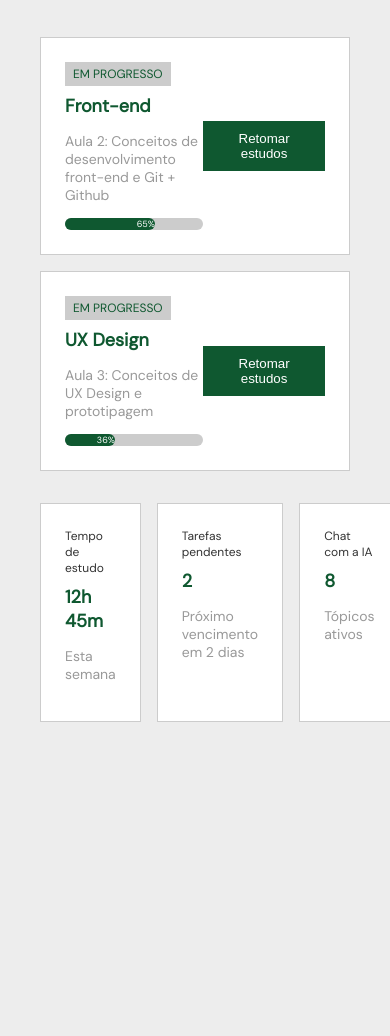
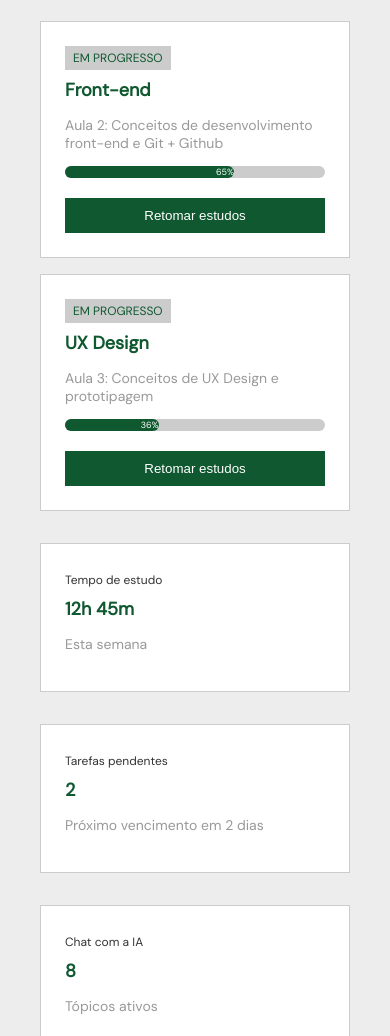
Before and after one commit to lucasbeskow/app-aluno, a plain HTML site: page dashboard.html in a window 390 px wide. Shown: the part 245-1281 px from the top of the page. Before the commit the page ends 983 px from the top, so only its background shows below. Drawn offline with Linux system fonts and the light colour scheme.

Commit message:
mobile dashboard

```diff
--- a/dashboard.html
+++ b/dashboard.html
@@ -4,6 +4,7 @@
     <meta charset="UTF-8">
     <meta name="viewport" content="width=device-width, initial-scale=1.0">
     <link href="/styles.css" rel="stylesheet">
+    <link href="/mobile.css" rel="stylesheet">
 
     <title>Dashboard</title>
 </head>
--- a/mobile.css
+++ b/mobile.css
@@ -11,4 +11,37 @@
     main{
         padding: 0 16px;
     }
+
+    .dashboard__menu{
+        display: none;
+    }
+
+    .card{
+        flex-direction: column;
+    }
+
+    .card__body{
+        width: 100%;
+    }
+
+    .card__footer{
+        width: 100%;
+        margin-top: 20px;
+    }
+
+    .card__button{
+        display: block;
+        width: 100%;
+    }
+
+    .card__group{
+        flex-direction: column;
+        gap: 0;
+    }
+
+    .card--33{
+        width: 100%;
+    }
+
+
 }
--- a/styles.css
+++ b/styles.css
@@ -181,6 +181,7 @@ header{
     margin: 16px 0;
     background-color: #ffffff;
     border: 1px solid #cccccc;
+    box-sizing: border-box;
 }
 
 .card__group{
```
